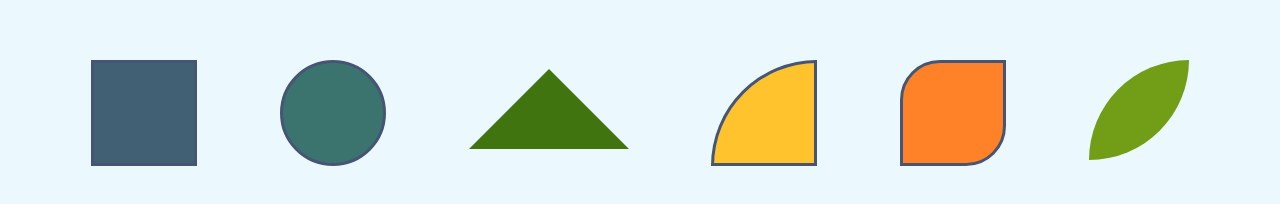
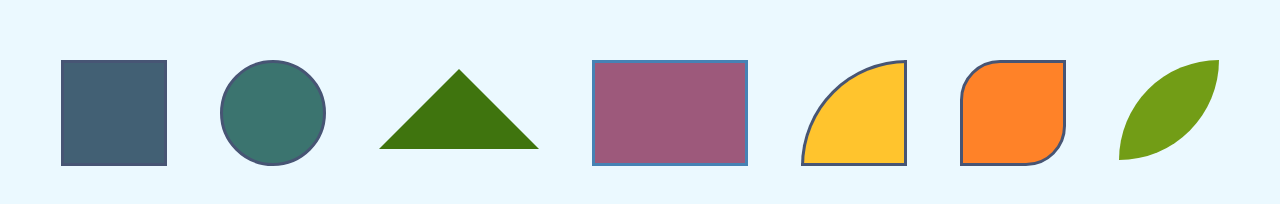
Before and after one commit to tamsargsyan/css-shapes, a plain HTML site: page index.html in a window 1280 px wide. Drawn offline with Linux system fonts and the light colour scheme.

Commit message:
create shapes

```diff
--- a/index.html
+++ b/index.html
@@ -11,6 +11,7 @@
       <div class="square"></div>
       <div class="circle"></div>
       <div class="triangle"></div>
+      <div class="rectangular"></div>
       <div class="box"></div>
       <div class="box-1"></div>
       <div class="leaf"></div>
--- a/style.css
+++ b/style.css
@@ -6,7 +6,10 @@
 .shapes {
   display: flex;
   justify-content: space-evenly;
+  flex-wrap: wrap;
+  cursor: pointer;
 }
+
 .square {
   width: 100px;
   height: 100px;
@@ -43,6 +46,16 @@
 .triangle:hover {
   transform: scale(1.2, 1.2);
 }
+.rectangular {
+  width: 150px;
+  height: 100px;
+  background-color: #9d597b;
+  border: 3px solid steelblue;
+  transition: ease 0.25s transform;
+}
+.rectangular:hover {
+  transform: scale(1.2, 1.2);
+}
 .box {
   width: 100px;
   height: 100px;
```
